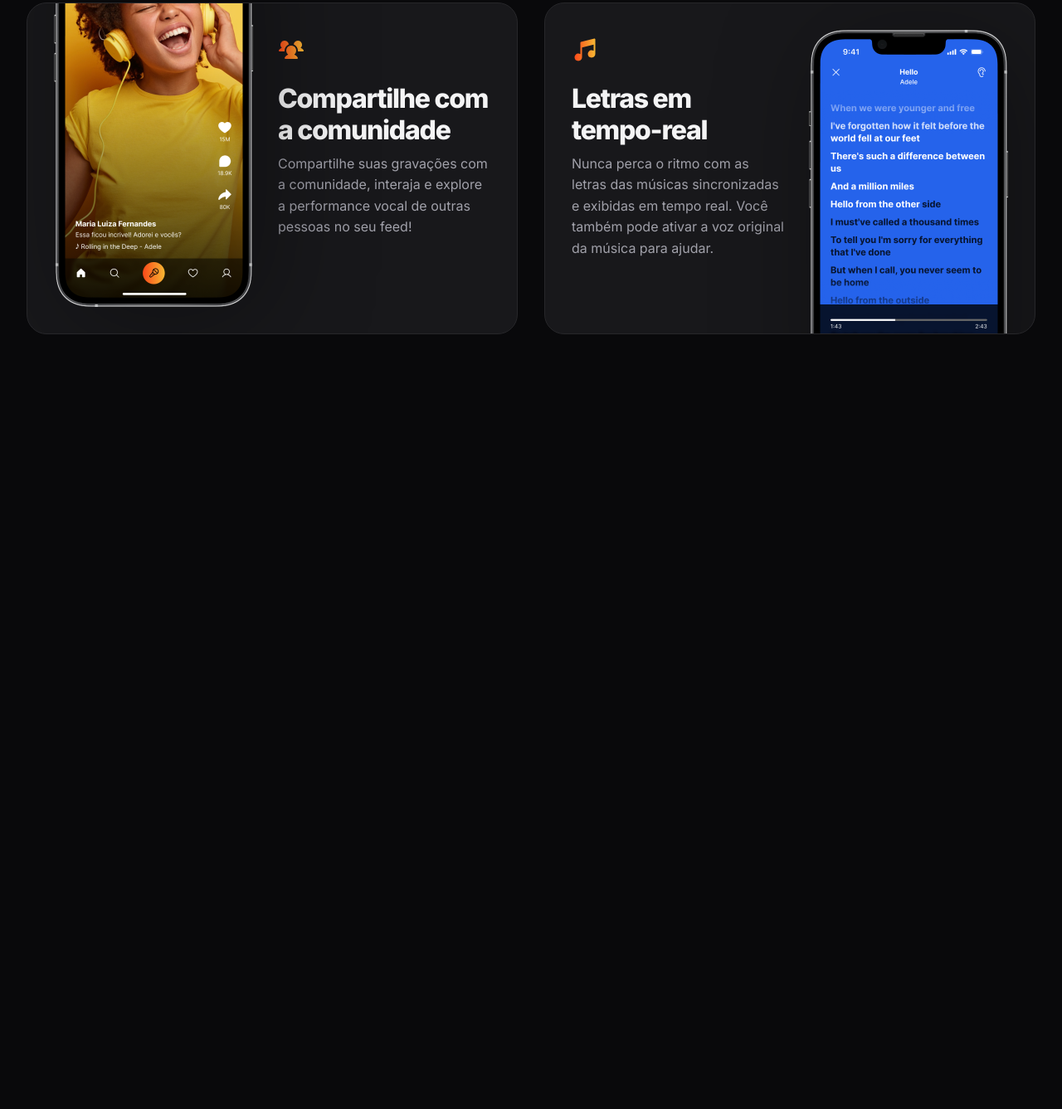
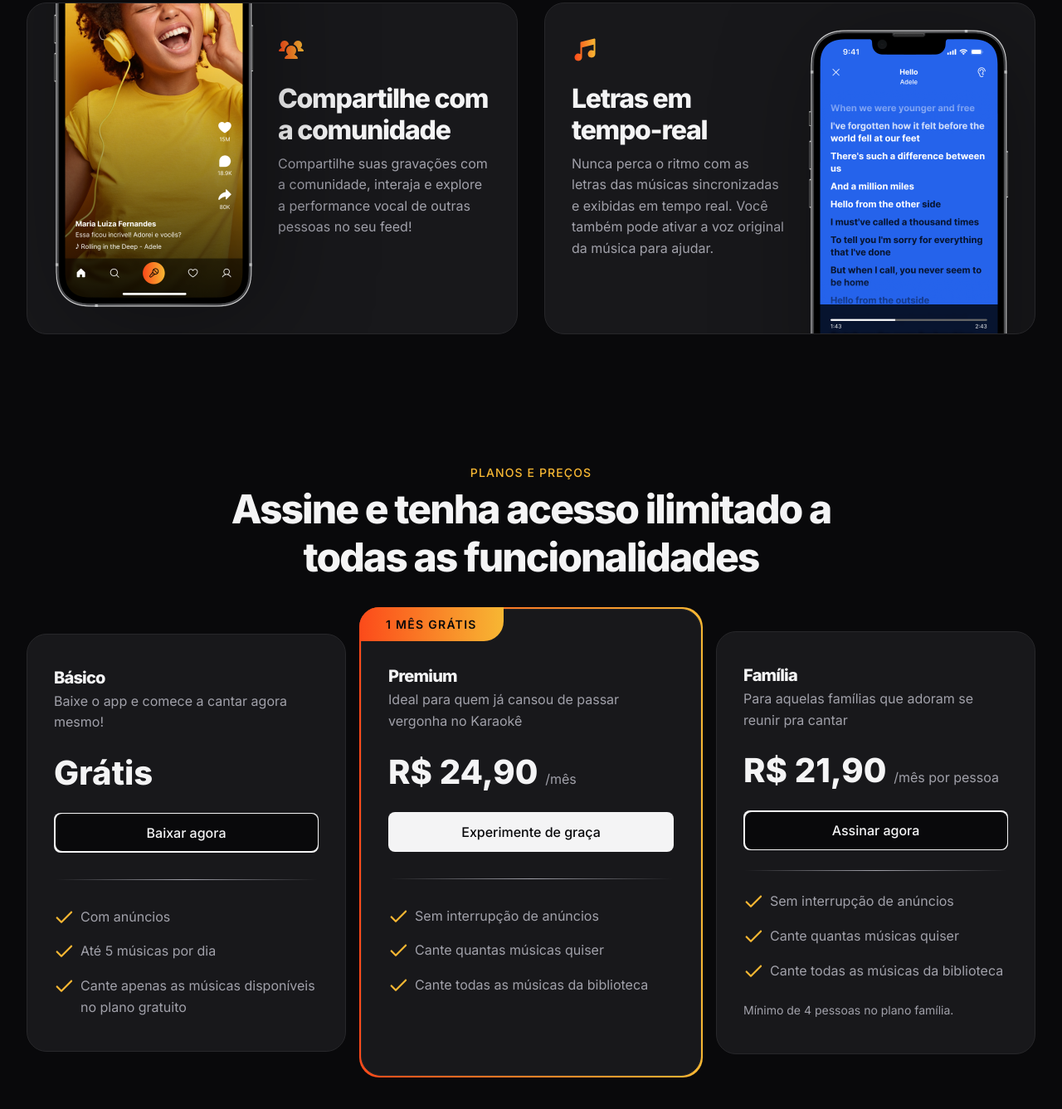
Before and after one commit to GregoriCabral/Projeto---Zingen, a plain HTML site: page index.html in a window 1280 px wide. Shown: the part 2034-3371 px from the top of the page at 83% size. Before the commit the page ends 2517 px from the top, so only its background shows below. Drawn offline with Linux system fonts and the light colour scheme.

Commit message:
Seção pricing

```diff
--- a/index.html
+++ b/index.html
@@ -129,6 +129,73 @@
         </div>
     </section>
 
+    <section id="pricing">
+        <div class="container py-xl">
+            <header>
+                <strong>Planos e preços</strong>
+                <h2>Assine e tenha acesso ilimitado a todas as funcionalidades</h2>
+            </header>
+
+            <div class="cards even-columns items-center">
+                <div class="card py-lg px-lg">
+                    <h3>Básico</h3>
+                    <p>
+                        Baixe o app e comece a cantar agora mesmo!
+                    </p>
+                    <zin-pricing>Grátis</zin-pricing>
+                    <a href="#download" class="btn btn-md" aria-label="Baixar agora"></a>
+
+                    <div class="separator"></div>
+
+                    <ul role="list" class="grid gap-1">
+                        <li>Com anúncios</li>
+                        <li>Até 5 músicas por dia</li>
+                        <li>Cante apenas as músicas disponíveis no plano gratuito</li>
+                    </ul>
+                </div>
+
+                <div class="premium">
+                    <div class="card py-lg px-lg">
+                        <span>1 mês grátis</span>
+
+                        <h3>Premium</h3>
+                        <p>
+                            Ideal para quem já cansou de passar vergonha no Karaokê
+                        </p>
+                        <zin-pricing>R$ 24,90 <small>/mês</small></zin-pricing>
+                        <a href="#" class="btn btn-md">Experimente de graça</a>
+
+                        <div class="separator"></div>
+
+                        <ul role="list" class="grid gap-1">
+                            <li>Sem interrupção de anúncios</li>
+                            <li>Cante quantas músicas quiser</li>
+                            <li>Cante todas as músicas da biblioteca</li>
+                        </ul>
+                    </div>
+                </div>
+
+                <div class="card py-lg px-lg">
+                    <h3>Família</h3>
+                    <p>
+                        Para aquelas famílias que adoram se reunir pra cantar
+                    </p>
+                    <zin-pricing>R$ 21,90 <small>/mês por pessoa</small></zin-pricing>
+                    <a href="#" class="btn btn-md" aria-label="Assinar agora"></a>
+
+                    <div class="separator"></div>
+
+                    <ul role="list" class="grid gap-1">
+                        <li>Sem interrupção de anúncios</li>
+                        <li>Cante quantas músicas quiser</li>
+                        <li>Cante todas as músicas da biblioteca</li>
+                    </ul>
+
+                    <small>Mínimo de 4 pessoas no plano família.</small>
+                </div>
+            </div>
+        </div>
+    </section>
+
 </body>
-
 </html>
--- a/styles.css/global.css
+++ b/styles.css/global.css
@@ -89,7 +89,7 @@ a:hover {
     color: transparent;
 }
 
-ul [role="list"] {
+ul[role="list"] {
     list-style: none;
 }
 
--- a/styles.css/index.css
+++ b/styles.css/index.css
@@ -8,3 +8,4 @@
 @import url(about.css);
 @import url(cards.css);
 @import url(features.css) (width >= 80rem);
+@import url(pricing.css);
--- /dev/null
+++ b/styles.css/pricing.css
@@ -0,0 +1,121 @@
+#pricing {
+    --fs-price: 2rem;
+
+    & header {
+        text-align: center;
+    }
+
+    & .cards {
+        margin-top: 2rem;
+    }
+
+    & h3 {
+        font-size: 1.25rem;
+        margin-top: 0;
+    }
+
+    & .card p {
+        margin-top: .25rem;
+    }
+
+    & zin-pricing {
+        display: block;
+        padding-block: 1.5rem;
+        font: var(--fw-bold) var(--fs-price)/1.2 var(--ff-sans);
+    }
+
+    & zin-pricing small {
+        font: var(--fw-base) 1rem/125% var(--ff-sans);
+        color: var(--text-color-secondary);
+    }
+
+    & .btn {
+        width: 100%;
+    }
+
+    & .separator {
+        height: 1px;
+        margin-block: 2rem;
+        background: radial-gradient(var(--text-color-secondary), var(--surface-color) 70%);
+    }
+
+    & li {
+        color: var(--text-color-secondary);
+        background: url(../assets/icon/Check.svg) no-repeat;
+        padding-left: 2rem;
+    }
+
+    & ul + small {
+        display: block;
+        margin-top: 1.5rem;
+        font-size: 0.875rem;
+        color: var(--text-color-secondary);
+    }
+
+    & .premium {
+        position: relative;
+
+        & .card {
+            padding-top: 4.25rem;
+
+            & > span {
+                position: absolute;
+                top: 0;
+                left: 0;
+
+                padding: .75rem 2rem;
+                background: linear-gradient(
+                    90deg,
+                    var(--brand-color-secondary) 0%,
+                    var(--brand-color-primary) 100%
+                );
+
+                border-top-left-radius: 1.5rem;
+                border-bottom-right-radius: 1.5rem;
+
+                font: 600 var(--fs-sm) var(--ff-sans);
+                text-transform: uppercase;
+                letter-spacing: 0.08rem;
+                color: var(--bg-color);
+            }
+        }
+
+        padding: 2px;
+
+        &::before {
+            content: "";
+            background: linear-gradient(
+                90deg,
+                var(--brand-color-secondary) 0%,
+                var(--brand-color-primary) 100%
+            );
+            position: absolute;
+            inset: 0;
+            border-radius: 1.5rem;
+            z-index: -1;
+        }
+
+    }
+
+    @media (width >= 80em) {
+        --fs-price: 2.5rem;
+
+        & header {
+            max-width: 50rem;
+            margin-inline: auto;
+        }
+
+        .premium .card {
+            padding-bottom: 6rem;
+        }
+
+        .btn-md {
+            padding: .75rem 1.5rem;
+            font-size: var(--fs-base);
+        }
+
+        & .card:nth-child(3) .separator {
+            margin-block: 1.5rem;
+        }
+    }
+}
```
